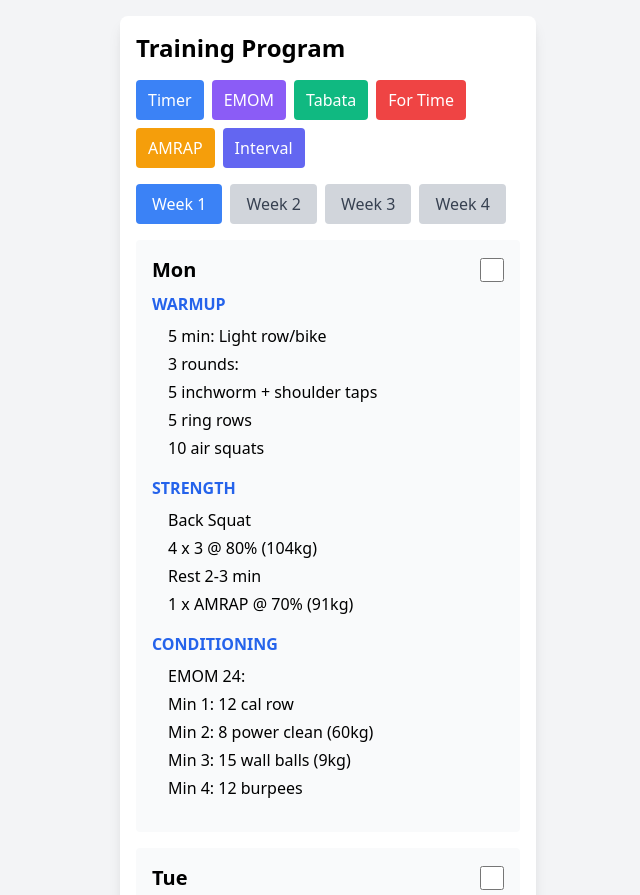
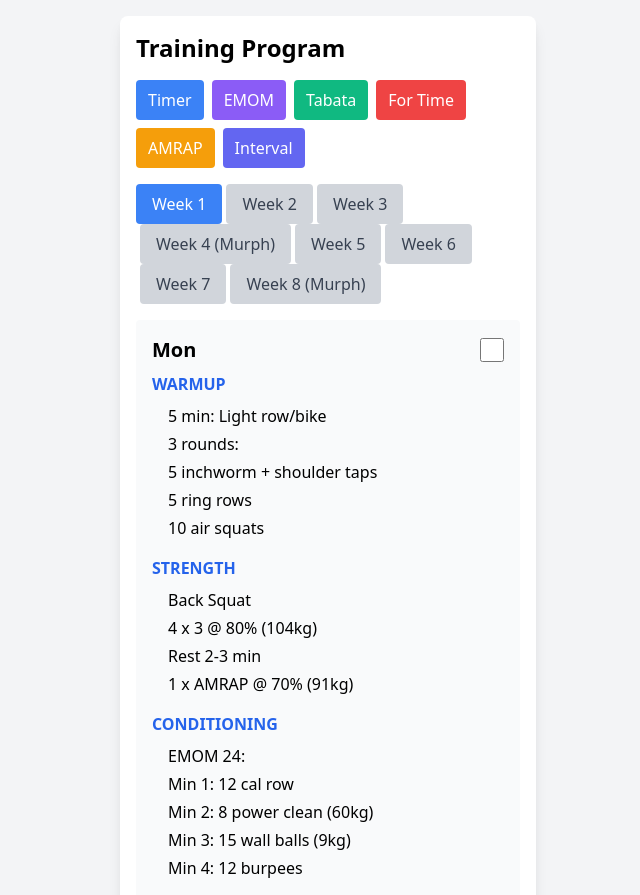
Before and after one commit to diegolongstaff/crossfit-training-app, a plain HTML site: page index.html in a window 1280 px wide. Shown: the top 895 px of the page, without its empty margins (312-952 px from the left). Drawn offline with nearby package versions, Linux system fonts and the light colour scheme.

Commit message:
Workout program

```diff
--- a/index.html
+++ b/index.html
@@ -32,12 +32,17 @@
             </div>
 
             <!-- Week selector -->
-            <div class="flex space-x-2 mb-4">
-                <button onclick="changeWeek(1)" class="week-btn px-4 py-2 bg-blue-500 text-white rounded" data-week="1">Week 1</button>
-                <button onclick="changeWeek(2)" class="week-btn px-4 py-2 bg-gray-300 text-gray-700 rounded" data-week="2">Week 2</button>
-                <button onclick="changeWeek(3)" class="week-btn px-4 py-2 bg-gray-300 text-gray-700 rounded" data-week="3">Week 3</button>
-                <button onclick="changeWeek(4)" class="week-btn px-4 py-2 bg-gray-300 text-gray-700 rounded" data-week="4">Week 4</button>
-            </div>
+            <!-- Inside index.html - update week selector buttons -->
+<div class="flex flex-wrap space-x-1 mb-4">
+    <button onclick="changeWeek(1)" class="week-btn px-3 py-1 bg-blue-500 text-white rounded text-sm" data-week="1">Week 1</button>
+    <button onclick="changeWeek(2)" class="week-btn px-3 py-1 bg-gray-300 text-gray-700 rounded text-sm" data-week="2">Week 2</button>
+    <button onclick="changeWeek(3)" class="week-btn px-3 py-1 bg-gray-300 text-gray-700 rounded text-sm" data-week="3">Week 3</button>
+    <button onclick="changeWeek(4)" class="week-btn px-3 py-1 bg-gray-300 text-gray-700 rounded text-sm" data-week="4">Week 4 (Murph)</button>
+    <button onclick="changeWeek(5)" class="week-btn px-3 py-1 bg-gray-300 text-gray-700 rounded text-sm" data-week="5">Week 5</button>
+    <button onclick="changeWeek(6)" class="week-btn px-3 py-1 bg-gray-300 text-gray-700 rounded text-sm" data-week="6">Week 6</button>
+    <button onclick="changeWeek(7)" class="week-btn px-3 py-1 bg-gray-300 text-gray-700 rounded text-sm" data-week="7">Week 7</button>
+    <button onclick="changeWeek(8)" class="week-btn px-3 py-1 bg-gray-300 text-gray-700 rounded text-sm" data-week="8">Week 8 (Murph)</button>
+</div>
 
             <!-- Day display -->
             <div id="workout-display" class="space-y-4"></div>
```
